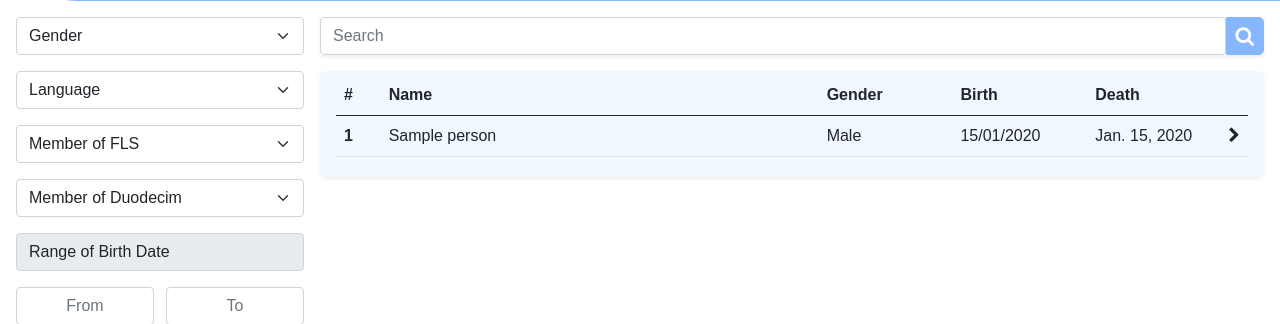
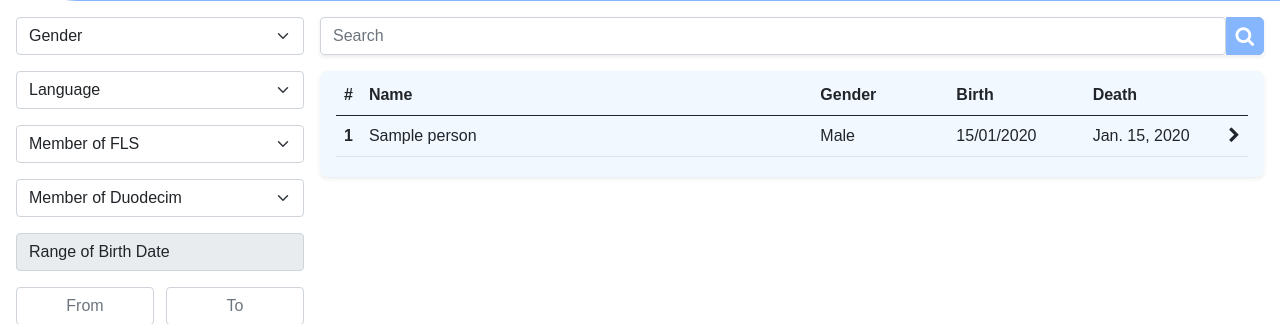
Before and after one commit to shukhrat121995/medics, a Django app: page / in a window 1280 px wide. Shown: the part 106-430 px from the top of the page. Run offline with Django 3.2, Linux system fonts and the light colour scheme; tables that the repository leaves empty hold one stand-in row (values such as "Sample post"); some libraries are stand-ins or nearby versions; some web fonts are replaced.

Commit message:
css cleaned

```diff
--- a/templates/ajax/list_view.html
+++ b/templates/ajax/list_view.html
@@ -1,12 +1,12 @@
 <table class="table table-hover">
   <thead>
   <tr>
-    <th scope="col" style="width: 5%">#</th>
-    <th scope="col" style="width: 45%">Name</th>
+    <th scope="col" style="width: 2%">#</th>
+    <th scope="col" style="width: 50%">Name</th>
     <th scope="col" style="width: 15%">Gender</th>
     <th scope="col" style="width: 15%">Birth</th>
     <th scope="col" style="width: 15%">Death</th>
-    <th scope="col" style="width: 5%"></th>
+    <th scope="col" style="width: 3%"></th>
   </tr>
   </thead>
   <tbody>
--- a/templates/pages/index.html
+++ b/templates/pages/index.html
@@ -7,12 +7,12 @@
     <table class="table table-hover">
       <thead>
       <tr>
-        <th scope="col" style="width: 5%">#</th>
+        <th scope="col" style="width: 2%">#</th>
         <th scope="col" style="width: 50%">Name</th>
         <th scope="col" style="width: 15%">Gender</th>
         <th scope="col" style="width: 15%">Birth</th>
         <th scope="col" style="width: 15%">Death</th>
-        <th scope="col" style="width: 5%"></th>
+        <th scope="col" style="width: 3%"></th>
       </tr>
       </thead>
       <tbody>
```
